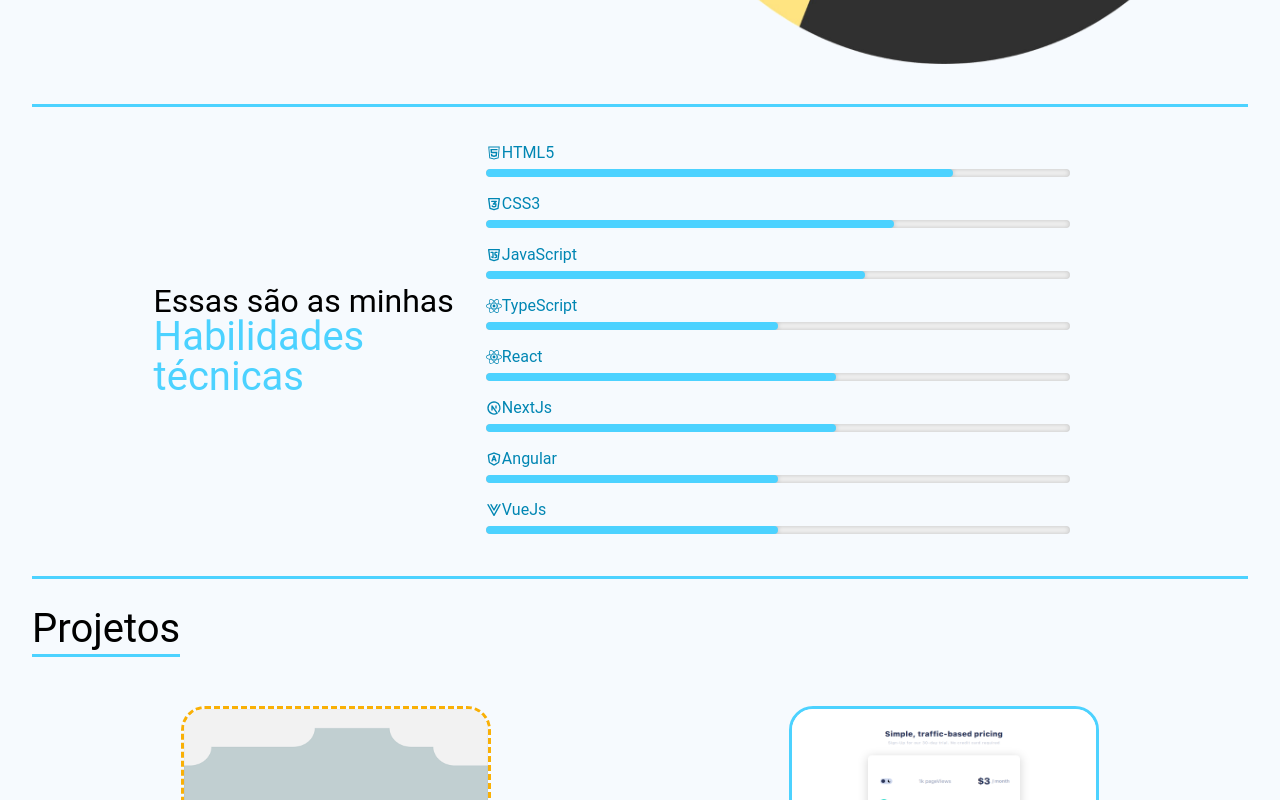
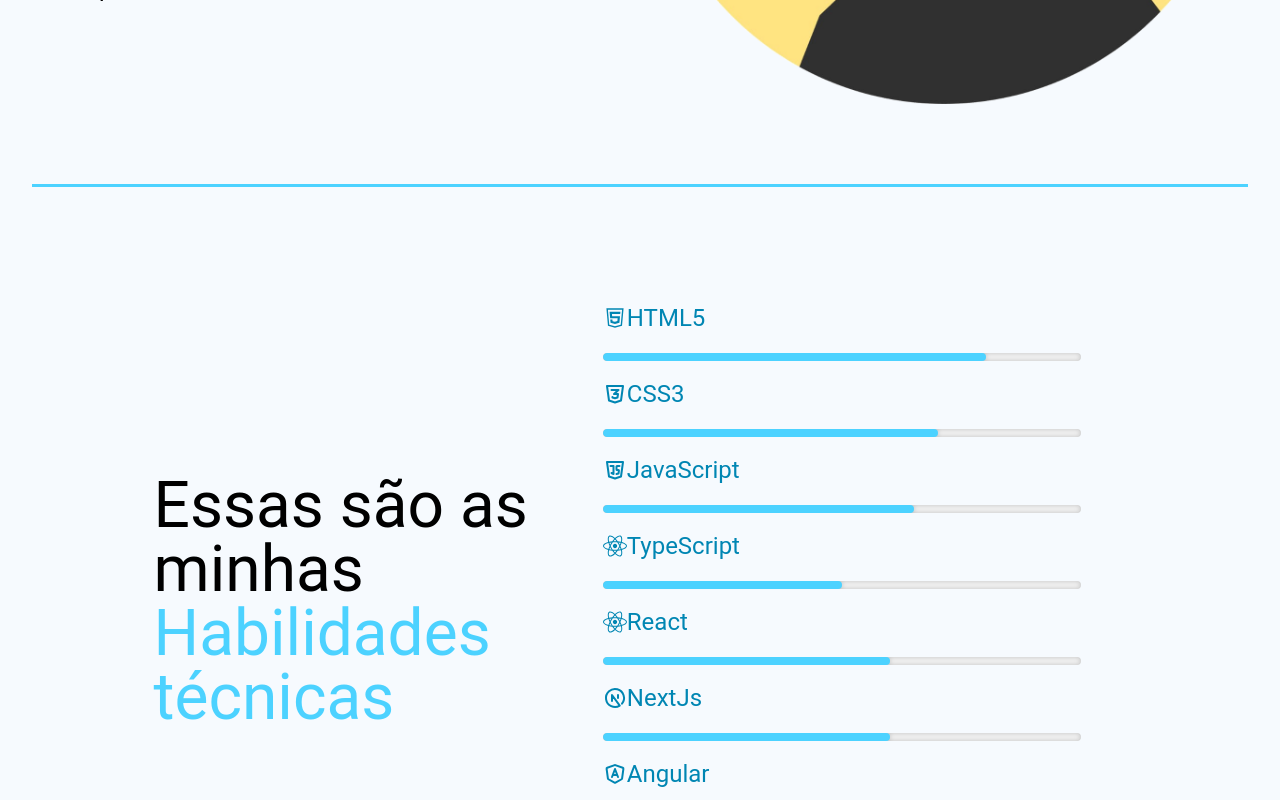
Before and after one commit to breno-Ferrari/PortifolioV2, a Next.js app: page / in a window 1280 px wide. Shown: the part 1480-2280 px from the top of the page. Built offline with nearby package versions, Linux system fonts and the light colour scheme.

Commit message:
Ajuste de css

```diff
--- a/src/components/Habilidades/habilidades.jsx
+++ b/src/components/Habilidades/habilidades.jsx
@@ -1,26 +1,39 @@
 import styles from "./habilidades.module.scss"
 import Tec from "./skills"
 import ToggleSlide from "./progressBar/toggle"
-import { useEffect } from "react"
+import { useEffect, useRef } from "react"
+import { motion } from "framer-motion";
+import { useInView } from "framer-motion";
+const container = {
+    hidden: { opacity: 1, scale: 0 },
+    visible: {
+      opacity: 1,
+      scale: 1,
+      transition: {
+        delayChildren: 0.3,
+        staggerChildren: 0.2
+      }
+    }
+  };
 
+  const item = {
+    hidden: { y: 20, opacity: 0 },
+    visible: {
+      y: 0,
+      opacity: 1
+    }
+  };
 export default function Habilidades() {
-    useEffect(() => {
-        let box = document.querySelector("#habilidades");
-        let observer = new IntersectionObserver(enteries =>{
-          enteries.forEach(entry=>{
-            if(entry.isIntersecting){
-              entry.target.style.opacity = 1;
-              entry.target.style.transform = "translateX(0)";
-
-            }
-          })
-        })
-        observer.observe(box)
-      },[]);
+  const ref = useRef(null);
+  const isInView = useInView(ref, { once: true });
     return (
-      <section className={styles.habilidades} id="habilidades">
+      <section className={styles.habilidades} id="habilidades" ref={ref}>
             <div className={styles.habilidades__container}>
-                <div className={styles.habilidades__container__left}>
+                <div className={styles.habilidades__container__left}style={{
+                    transform: isInView ? "none" : "translateX(-200px)",
+                    opacity: isInView ? 1 : 0,
+                    transition: "all 0.5s cubic-bezier(0.17, 0.55, 0.55, 1) 0.5s"
+                    }}>
                     <p className={styles.habilidades__container__left__text}>
                         Essas são as minhas
                     </p>
@@ -29,15 +42,16 @@
                     </p>
                 </div>
                 <div className={styles.habilidades__container__rigth}>
-                {Tec.map((item,index)=>(
-                    <div className={styles.habilidades__container__rigth__bar} key={index}>
+                {isInView? Tec.map((item,index)=>(
+                    <motion.div
+                    className={styles.habilidades__container__rigth__bar} key={index}>
                         <div className={styles.habilidades__container__rigth__bar__stacks}>
                             <p className={styles.habilidades__container__rigth__bar__stacks__stack}>{item.Icon}</p>
                             <p className={styles.habilidades__container__rigth__bar__stacks__stack}>{item.Title}</p>
                         </div>
                         <ToggleSlide value={item.Know}/>
-                    </div>
-                ))}
+                    </motion.div>
+                )):""}
                 </div>
 
             </div>
--- a/src/components/Habilidades/habilidades.module.scss
+++ b/src/components/Habilidades/habilidades.module.scss
@@ -1,32 +1,31 @@
 .habilidades{
-    scroll-margin-top: 5.313rem;
+    scroll-margin-top: 3rem;
     margin: 1.9rem auto 0rem auto;
     width: 95%;
     border-bottom: 0.2rem solid var(--border-bottom);
     color: var(--text-content-color);
     display: flex;
     justify-content: center;
-    opacity: 0;
-    transform: translateX(-4rem);
-    transition: opacity 1s, transform 1s;
+    height: 100vh;
     &__container{
         display: flex;
         align-items: center;
         width: 80%;
         padding-bottom: 1.9rem;
         &__left{
-            width: 50%;
+            width: 80%;
             display: flex;
             flex-direction: column;
             justify-content: center;
+            margin-right: 1rem;
             &__text{
                 &:nth-child(1){
                     color: var(--text-content-color);
-                    font-size: clamp(2.0rem,1vw, 3rem);
+                    font-size: clamp(4.0rem,1vw, 6rem);
                 }
                 &:nth-child(2){
                     color: var(--bg-pre);
-                    font-size: clamp(2.5rem,1vw, 5rem);
+                    font-size: clamp(4rem,1vw, 6rem);
                 }
             }
         }
@@ -34,6 +33,7 @@
             display: flex;
             flex-direction: column;
             width: 100%;
+            font-size: 2rem;
             &__bar{
                 display: flex;
                 flex-direction: column;
@@ -46,23 +46,41 @@
                     justify-content: flex-start;
                     &__stack{
                         color: var(--texthighColorDarker);
-                        font-size: clamp(1rem,1vw, 1.5rem);
+                        font-size: clamp(1.5rem,1vw, 2rem);
                     }
                 }
             }
-
         }
     }
     @media (max-width:56.25rem){
         width: 100%;
+        height: 100%;
         &__container{
             display: flex;
             flex-direction: column;
             align-items: flex-start;
             padding-bottom: 1.9rem;
             &__left{
-                width: 50%;
+                width: 80%;
                 padding-bottom: 1.9rem;
+                &__text{
+                    &:nth-child(1){
+                        color: var(--text-content-color);
+                        font-size: clamp(3rem,1vw, 4rem);
+                    }
+                    &:nth-child(2){
+                        color: var(--bg-pre);
+                        font-size: clamp(3rem,1vw, 4rem);
+                    }
+                }
+            }
+            &__rigth{
+                display: flex;
+                flex-direction: column;
+                width: 100%;
+                height: 100%;
+                font-size: 1.5rem;
+
             }
         }
     }
--- a/src/components/NavBar/const.jsx
+++ b/src/components/NavBar/const.jsx
@@ -1,6 +1,6 @@
 const NavText = [
-    { value: 'Sobre Mim',href:"#aboutMe"},
-    { value: 'Tecnologias',href:"#tecnologias"},
+    { value: 'Sobre Mim',href:"#sobreMim"},
+    { value: 'Habilidades',href:"#habilidades"},
     { value: 'Projetos',href:"#projetos"},
   ];
   export default NavText;
--- a/src/components/NavBarMobile/const.jsx
+++ b/src/components/NavBarMobile/const.jsx
@@ -1,6 +1,6 @@
 const NavTextMobile = [
-    { value: 'Sobre Mim',href:"#header" ,download:false},
-    { value: 'Tecnologias',href:"#tecnologias" ,download:false},
+    { value: 'Sobre Mim',href:"#sobreMim" ,download:false},
+    { value: 'Habilidadas',href:"#Habilidades" ,download:false},
     { value: 'Projetos',href:"#projetos" ,download:false},
     { value: 'Download Curriculo',href:"/files/CV_BrenoVelosaFerrari.pdf" ,download:true},
     { value: 'Github',href:"https://bit.ly/3q4s0oL" ,download:false},
--- a/src/components/SobreMim/sobreMim.jsx
+++ b/src/components/SobreMim/sobreMim.jsx
@@ -1,6 +1,5 @@
 import styles from "./sobreMim.module.scss"
 // import Image from 'next/future/image'
-import { motion } from "framer-motion"
 import profilePic from "../../../public/asset/foto2.png"
 import { useEffect,useRef } from "react"
 import { useInView } from "framer-motion";
--- a/src/components/SobreMim/sobreMim.module.scss
+++ b/src/components/SobreMim/sobreMim.module.scss
@@ -7,7 +7,7 @@
     margin: 1.9rem auto 0rem auto;
     width: 95%;
     border-bottom: 0.2rem solid var(--border-bottom);
-    height: 90vh;
+    height: 100vh;
     color: var(--text-content-color);
     overflow: hidden;
     &__titleContainer{
```
